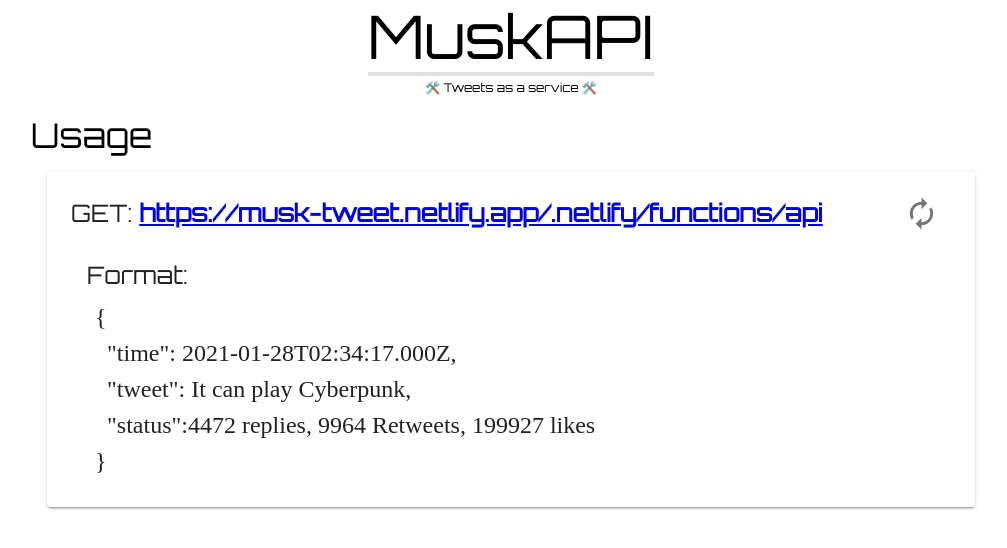
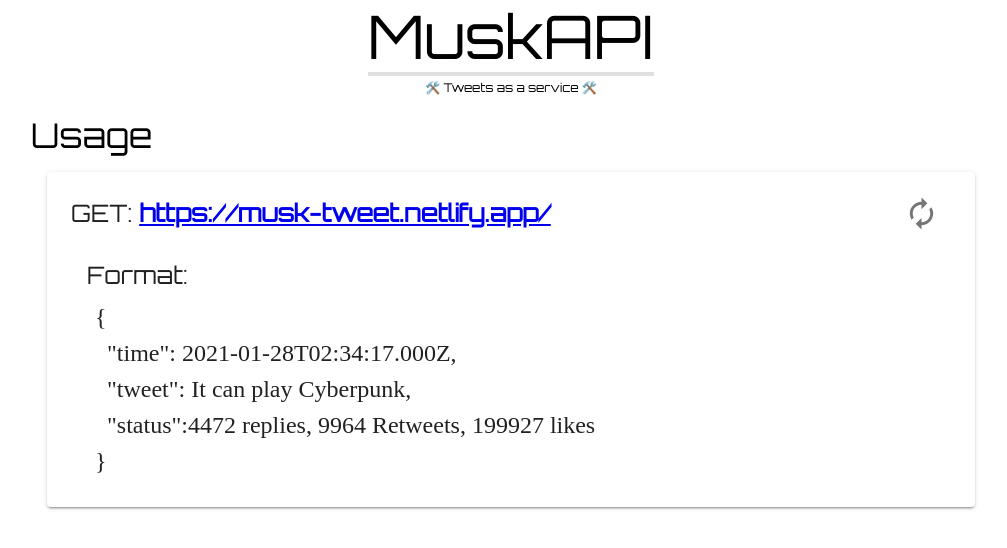
Before and after one commit to knmn2000/MuskAPI, a React (Create React App) app: page / in a window 1280 px wide. Shown: the top 548 px of the page, without its empty margins (129-1136 px from the left). Built offline with nearby package versions, Linux system fonts and the light colour scheme; a web font is replaced by a local one.

Commit message:
update api route

```diff
--- a/src/components/Usage.jsx
+++ b/src/components/Usage.jsx
@@ -63,10 +63,9 @@ export default function Usage() {
                     <Link
                       underline='always'
                       color='black'
-                      href='https://musk-tweet.netlify.app/.netlify/functions/api'
+                      href='https://musk-tweet.netlify.app/'
                     >
-                      {/* https://musk.api */}
-                      https://musk-tweet.netlify.app/.netlify/functions/api
+                      https://musk-tweet.netlify.app/
                     </Link>
                   </b>
                 </Typography>
```
